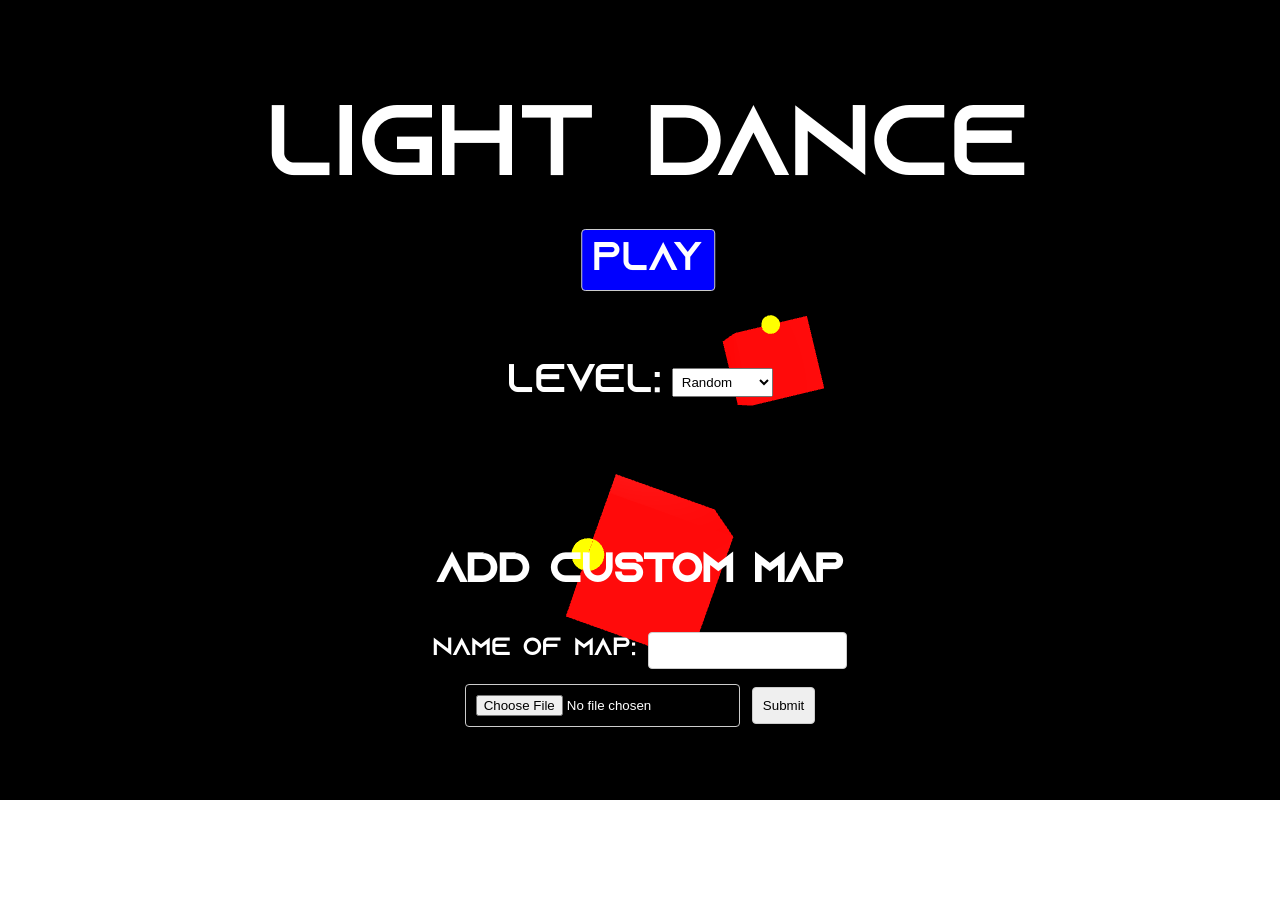
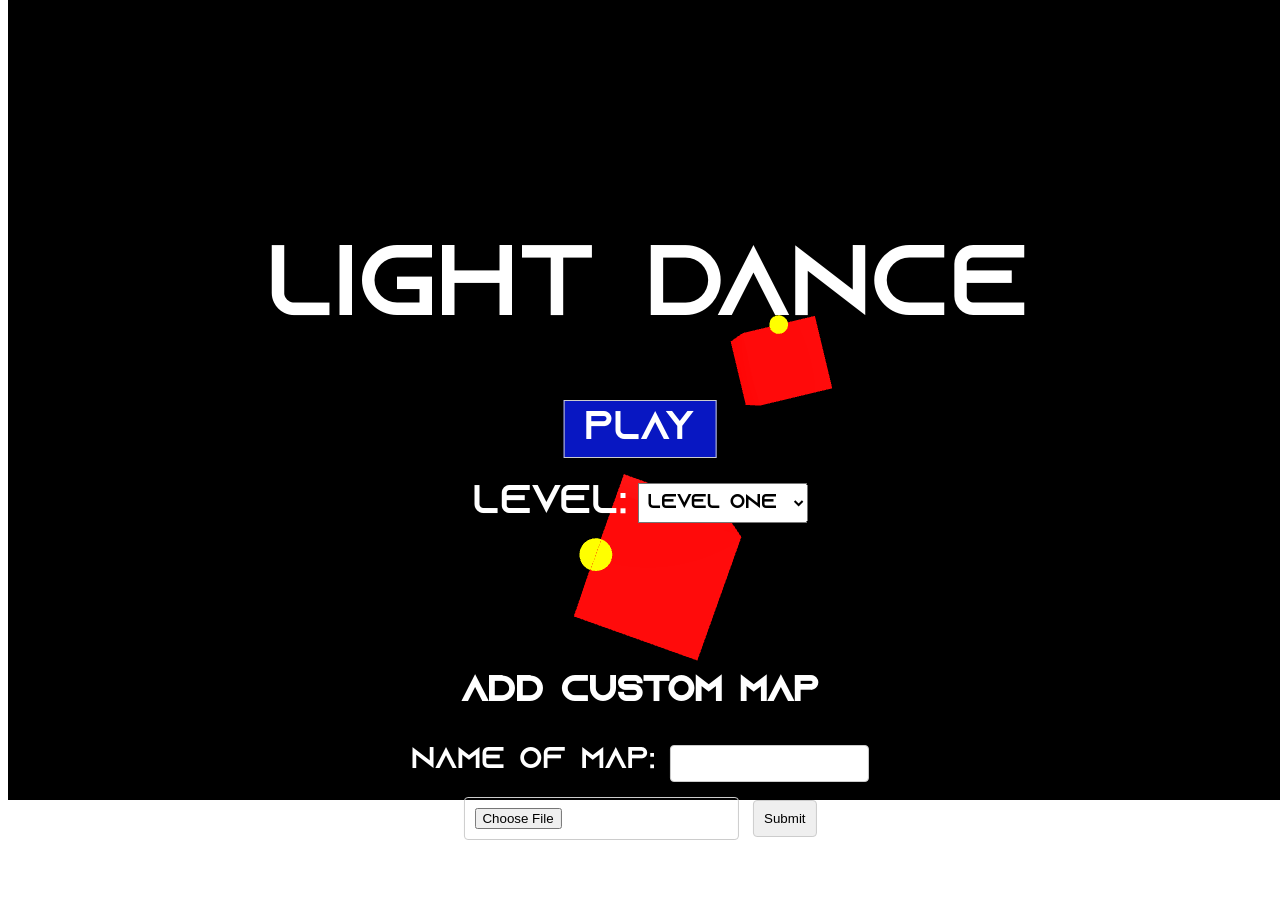
Before and after one commit to gavin-St/LightDance, a website built with Vite: page index.html in a window 1280 px wide. Before the commit the page ends 800 px from the top, so only its background shows below. Built offline with nearby package versions, Linux system fonts and the light colour scheme.

Commit message:
css update

```diff
--- a/game/index.css
+++ b/game/index.css
@@ -1,5 +1,15 @@
+@font-face {
+    font-family: 'Azonix';
+    src: url('../assets/fonts/Azonix.otf') format('opentype')
+}
+@font-face {
+    font-family: 'Moon';
+    src: url('../assets/fonts/Moon.otf') format('opentype')
+}
 body {
     margin: 0;
+    background-color: black;
+    color: white;
 }
 #app {
     width: 100%;
@@ -13,8 +23,7 @@ body {
 	text-align: center;
 	z-index: 100;
 	display: block;
-    color: black;
-	font-family: "OCR A Std", monospace;
+	font-family: "Moon", sans-serif;
 	font-size: 80px;
 }
 
@@ -23,29 +32,35 @@ body {
 }
 
 
-
+#back_button {
+    font-family: "Azonix", sans-serif;
+    position: relative;
+	top: -5px;
+    left: 10px;
+    margin-bottom: 20px;
+    font-size: 40px;
+    font: bold;
+    color: white;
+}
 
 .button0 {
     color: black;
     display: block;
-	font-family: "OCR A Std", monospace;
 	font-size: 12px;
 }
 
 .text0 {
-    color: black;
     display: block;
-    font-family: "OCR A Std", monospace;
-    font-size: 11px;
+    font-family: "Moon", sans-serif;
+    font-size: 15px;
     margin: 0;
     padding: 0;
     text-align: center;
 }
 
 .h1 {
-    color: black;
     display: block;
-    font-family: "OCR A Std", monospace;
+    font-family: "Azonix", monospace;
     font-size: 100px;
     margin: 0;
     padding: 0;
--- a/index.css
+++ b/index.css
@@ -1,6 +1,10 @@
 @font-face {
-    font-family: 'Azonix';  /* a name to use later in CSS */
+    font-family: 'Azonix';
     src: url('assets/fonts/Azonix.otf') format('opentype')
+}
+@font-face {
+    font-family: 'Moon';
+    src: url('assets/fonts/Moon.otf') format('opentype')
 }
 /* html, body {
     margin: 0;
@@ -13,7 +17,7 @@
 } */
 #title {
 	position: absolute;
-	top: 100px;
+	top: 30%;
 	width: 100%;
 	text-align: center;
 	z-index: 100;
@@ -27,59 +31,43 @@ body {
 	font-family: "Azonix", sans-serif;
 }
 
-/* .play_button {
-    color: black;
-    display: block;
-	font-family: "OCR A Std", monospace;
-	font-size: 40px;
-} */
-
-.play_button {
-	background: blue;
-	color: white;
-	font-size: 40px;
+#main_buttons {
 	position: absolute;
 	top: 50%;
 	left: 50%;
-	transform: translate(-50%, -50%);
-	transition: background 0.5s ease-in-out;
+	transform: translateX(-50%);
+	display: flex;
+	flex-direction: column;
+	text-align: center;
+	justify-content: center;
+
+}
+
+.play_button {
+	position: relative;
+	text-align: center;
+	justify-content: center;
+	background: rgb(8, 23, 194);
+	color: white;
+	font-size: 40px;
+	/* transition: background 0.5s ease-in-out; */
 	font-family: "Azonix", sans-serif;
+	padding: 8px 20px 8px 20px;
+	border-radius: 0px;
 }
 
 .play_button:hover {
 	/*background: linear-gradient(to left top, #358b38, #7be280); */
-	background: rgb(52, 181, 52);
+	background: rgb(45, 230, 202);
 	cursor: pointer;
 }
 
-#button1 {
-	position: absolute;
-	top: 260px;
-	width: 100%;
-	text-align: center;
-	z-index: 100;
-}
-#button2 {
-	position: absolute;
-	top: 300px;
-	width: 100%;
-	text-align: center;
-	z-index: 100;
-}
-#button3 {
-	position: absolute;
-	top: 340px;
-	width: 100%;
-	text-align: center;
-	z-index: 100;
-}
-
 #select-level {
+	position: relative;
 	text-align: center;
 	display: flex;
-	align-items: center;
 	justify-content: center;
-	margin-top: 200px;
+	margin-top: 10px;
 	color: white;
 	font-size: 40px;
 }
@@ -90,11 +78,17 @@ body {
 
 #choose-map {
 	padding: 5px;
-	width: 8%;
+	font-size: 20px;
+	width: 170px;
+	overflow: hidden;
+    text-overflow: ellipsis;
+	font-family: "Azonix", sans-serif;
 }
 
-#option {
-	color: white;
+.option {
+	font-family: "Azonix", sans-serif;
+	width: 170px;
+	color: black;
 }
 
 /* body {
@@ -104,28 +98,22 @@ body {
 	background-attachment: fixed;
 } */
 
-#add-map, #add-title {
+#add-map {
+	position: absolute;   /* corrected this */
+	left: 50%;
+	top: 80%;
+	transform: translateX(-50%); /* for horizontal centering */
 	text-align: center;
 	display: flex;
-	align-items: center;
 	justify-content: center;
 	color: white;
-	font-size: 40px;
-	display: flex;
-	align-items: center;
+	font-size: 30px;
 	flex-direction: column;
-	margin-top: 150px;
-}
-
-#add-map {
-	font-size: 25px;
-	margin-top: 20px;
 }
 
 input[type="text"],
 input[type="file"],
 button {
-    /* width: 10%; */
     padding: 10px;
     margin-bottom: 15px;
     border: 1px solid #ccc;
@@ -134,7 +122,7 @@ button {
 }
 
 #map_name {
-	color: black;
+	color: white;
 }
 
 #submit_map {
--- a/index.html
+++ b/index.html
@@ -10,26 +10,24 @@
     <canvas id="app"></canvas>
     <div id = "title">Light Dance</div>
 
-    <div id = "main buttons">
-      <div id="button1" class="button">
+    <div id = "main_buttons">
+      <div>
       <form>
         <button class="play_button" type="submit" formaction="game">Play</button>
       </form>
       </div>
-      <!-- <div id="button2" class="button">
-        <a href="custom">Select Levels</a>
-      </div> -->
-    </div>
-    <!-- <div id="level"></div> -->
       <div id="select-level">
         <label id="level-label">Level: </label>
         <select id="choose-map">
-        <option id="option" value="random">Random</option>
-        <option id="option" value="testing_copy.json">Level 1</option>
+          <option class="option" value="random">Level One</option>
+          <option class="option" value="testing_copy.json">Level Two</option>
+          <option class="option" value="testing_copy.json">Level Three</option>
         </select>
       </div>
+    </div>
+
+    <div id="add-map">
       <h3 id="add-title">Add Custom Map</h3>
-    <div id="add-map">
       <div id="file-name">
         <label>Name of Map:</label>
         <input type="text" id="map_name">
@@ -38,11 +36,12 @@
         <input type="file" id="map_file">
         <button id="submit_map">Submit</button>
       </div>
-      <div class="scripts">
+      <p id="error-message"></p>
     </div>
-    <p id="error-message"></p>
+
     <div id="background_animation">
     </div>
+
     <div class="scripts">
       <script src="https://cdnjs.cloudflare.com/ajax/libs/three.js/104/three.js"></script>
       <script>
```
Also changed, not shown: game/index.html (+7 -2 lines), game/lightTracker/detectLight.js (+12 -0 lines), assets/fonts/Moon.otf (added). Lines whose indentation alone changed are shown as unchanged.
